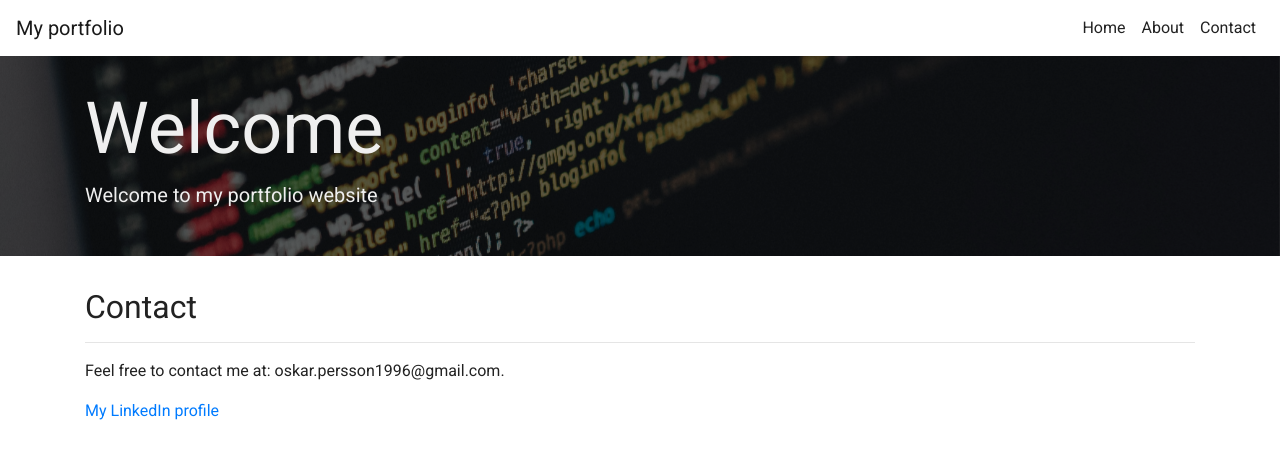
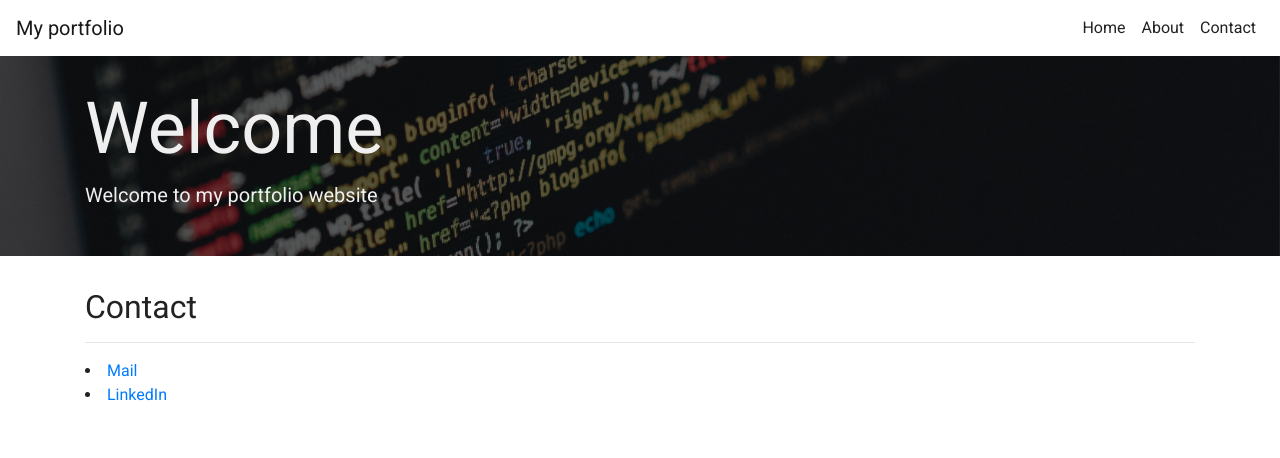
Before and after one commit to oskarp96/portfolio, a React (Create React App) app: page /contact in a window 1280 px wide. Shown: the top 458 px of the page. Built offline with nearby package versions, Linux system fonts and the light colour scheme.

Commit message:
deploying app to gh

```diff
--- a/package.json
+++ b/package.json
@@ -1,4 +1,5 @@
 {
+  "homepage": "http://oskii96.github.io/portfolio",
   "name": "portfoliosite",
   "version": "0.1.0",
   "private": true,
@@ -15,6 +16,8 @@
     "styled-components": "^5.1.0"
   },
   "scripts": {
+    "predeploy": "npm run build",
+    "deploy": "gh-pages -d build",
     "start": "react-scripts start",
     "build": "react-scripts build",
     "test": "react-scripts test",
@@ -34,5 +37,8 @@
       "last 1 firefox version",
       "last 1 safari version"
     ]
+  },
+  "devDependencies": {
+    "gh-pages": "^2.2.0"
   }
 }
--- a/src/About.js
+++ b/src/About.js
@@ -8,7 +8,7 @@ class About extends Component {
     }
     render() {
         return (
-            <div className="padding">
+            <div>
                 <div>
                     <h2>About me</h2>
                     <hr />
--- a/src/Contact.js
+++ b/src/Contact.js
@@ -10,8 +10,16 @@ class Contact extends Component {
             <div>
                 <h2>Contact</h2>
                 <hr />
-                <p>Feel free to contact me at: oskar.persson1996@gmail.com.</p>
-                <p><a href="https://www.linkedin.com/in/perssonoskar/">My LinkedIn profile</a></p>
+                <address>
+                    <uli>
+                        <li>
+                        <a href="mailto:oskar.persson1996@gmail.com">Mail</a>
+                        </li>
+                        <li>
+                        <a href="https://www.linkedin.com/in/perssonoskar/">LinkedIn</a>
+                        </li>
+                    </uli>
+                </address>
             </div>
         );
     }
--- a/src/Home.js
+++ b/src/Home.js
@@ -8,7 +8,7 @@ class Home extends Component {
     }
     render() {
         return (
-            <div className="padding">
+            <div>
                 <h2>Who am I?</h2>
                 <hr />
                 <p>My name is Oskar, and I'm a student currently studying my last semester of informatics at Örebro University.
--- a/src/components/Skillbars.js
+++ b/src/components/Skillbars.js
@@ -7,7 +7,7 @@ class Skillbars extends Component {
     }
     render() {
         return (
-            <div className="container-fluid padding">
+            <div className="container-fluid">
                     <div className="progress" style={{height: "20px"}}>
                         <div className="progress-bar" role="progressbar" style={{width: "75%", backgroundColor: "#222"}} aria-valuenow="50" aria-valuemin="0" aria-valuemax="100">C#</div>
                     </div>
--- a/src/index.css
+++ b/src/index.css
@@ -22,10 +22,6 @@ code {
 
 .nav-link:hover {
   text-decoration: underline;
-}
-
-.padding {
-  padding-bottom: 2rem;
 }
 
 /*
```
Also changed, not shown: 1 other file (tests, documents, lock files or other folders).
